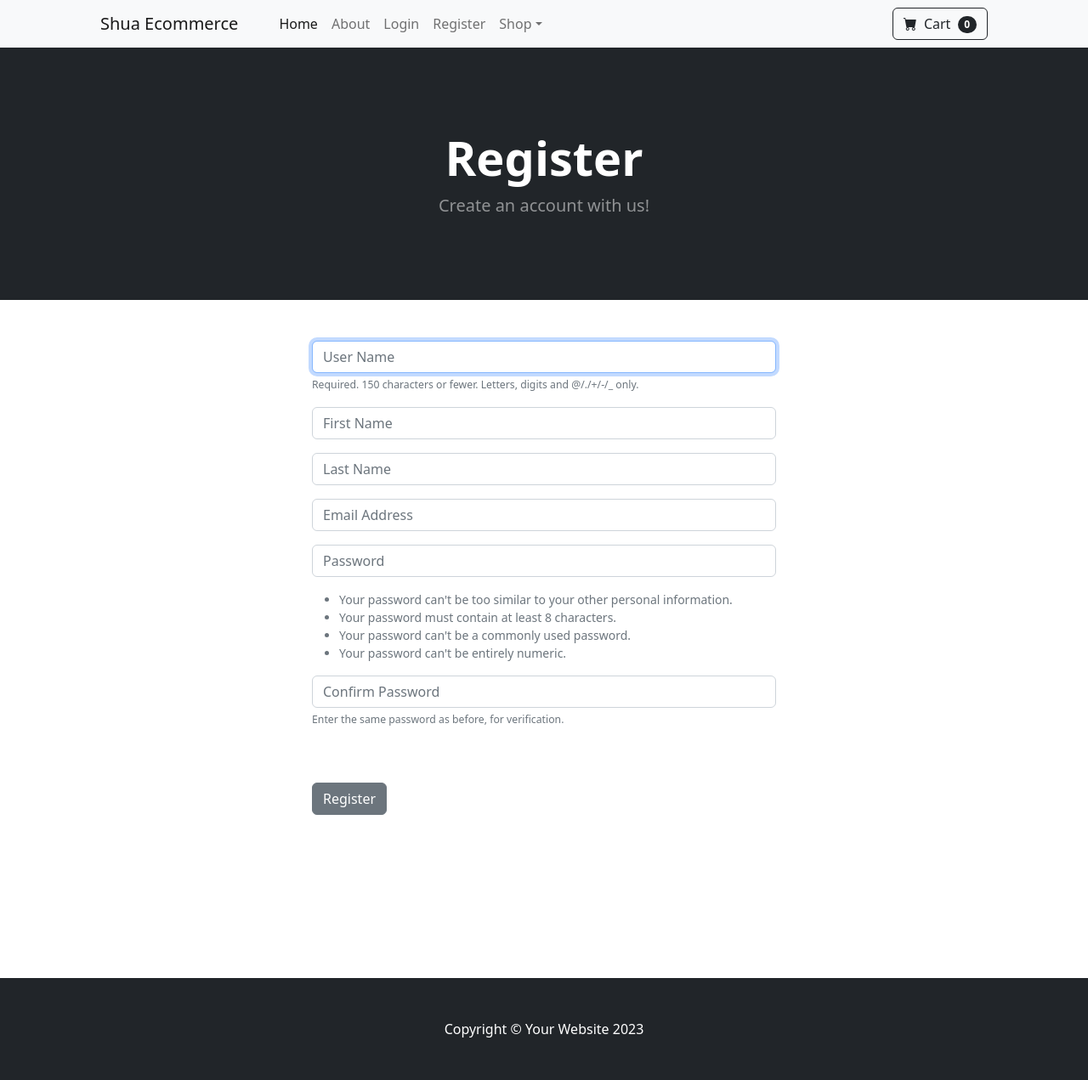
After one commit to jquitoy/django-shop, a Django app: page /register/ in a window 1280 px wide. The commit adds this page. Shown: the whole page at 85% size. Run offline with Django 5.2, Linux system fonts and the light colour scheme; some libraries are stand-ins or nearby versions.

Commit message:
Register New Users - Django Wednesdays ECommerce 8

```diff
--- a/store/admin.py
+++ b/store/admin.py
@@ -1,6 +1,7 @@
 from django.contrib import admin
 from .models import Category, Customer, Product, Order
 # Register your models here.
+
 admin.site.register(Category)
 admin.site.register(Customer)
 admin.site.register(Product)
--- /dev/null
+++ b/store/forms.py
@@ -0,0 +1,30 @@
+from django.contrib.auth.models import User
+from django.contrib.auth.forms import UserCreationForm
+from django import forms
+
+class SignUpForm(UserCreationForm):
+	email = forms.EmailField(label="", widget=forms.TextInput(attrs={'class':'form-control', 'placeholder':'Email Address'}))
+	first_name = forms.CharField(label="", max_length=100, widget=forms.TextInput(attrs={'class':'form-control', 'placeholder':'First Name'}))
+	last_name = forms.CharField(label="", max_length=100, widget=forms.TextInput(attrs={'class':'form-control', 'placeholder':'Last Name'}))
+
+	class Meta:
+		model = User
+		fields = ('username', 'first_name', 'last_name', 'email', 'password1', 'password2')
+
+	def __init__(self, *args, **kwargs):
+		super(SignUpForm, self).__init__(*args, **kwargs)
+
+		self.fields['username'].widget.attrs['class'] = 'form-control'
+		self.fields['username'].widget.attrs['placeholder'] = 'User Name'
+		self.fields['username'].label = ''
+		self.fields['username'].help_text = '<span class="form-text text-muted"><small>Required. 150 characters or fewer. Letters, digits and @/./+/-/_ only.</small></span>'
+
+		self.fields['password1'].widget.attrs['class'] = 'form-control'
+		self.fields['password1'].widget.attrs['placeholder'] = 'Password'
+		self.fields['password1'].label = ''
+		self.fields['password1'].help_text = '<ul class="form-text text-muted small"><li>Your password can\'t be too similar to your other personal information.</li><li>Your password must contain at least 8 characters.</li><li>Your password can\'t be a commonly used password.</li><li>Your password can\'t be entirely numeric.</li></ul>'
+
+		self.fields['password2'].widget.attrs['class'] = 'form-control'
+		self.fields['password2'].widget.attrs['placeholder'] = 'Confirm Password'
+		self.fields['password2'].label = ''
+		self.fields['password2'].help_text = '<span class="form-text text-muted"><small>Enter the same password as before, for verification.</small></span>'
--- a/store/templates/navbar.html
+++ b/store/templates/navbar.html
@@ -13,6 +13,8 @@
 
 			{% else %}
 		    <li class="nav-item"><a class="nav-link" href="{% url "login" %}">Login</a></li>
+			<li class="nav-item"><a class="nav-link" href="{% url "register" %}">Register</a></li>
+
 			{% endif %}
 
 
--- /dev/null
+++ b/store/templates/register.html
@@ -0,0 +1,36 @@
+{% extends 'base.html' %}
+{% block content  %}
+
+<header class="bg-dark py-5">
+	<div class="container px-4 px-lg-5 my-5">
+	    <div class="text-center text-white">
+		<h1 class="display-4 fw-bolder">Register</h1>
+		<p class="lead fw-normal text-white-50 mb-0">Create an account with us!</p>
+	    </div>
+	</div>
+</header>
+
+<div class="container">
+	<div class = "row">
+			<div class = "col-md-6 offset-md-3">
+
+				<br><br>
+				<form method='POST' action='{% url "register" %}'>
+					{% csrf_token %}
+
+					{{ form.as_p }}
+					<br><br>
+					<button type='submit' class='btn btn-secondary'>Register</button>
+
+				</form>
+
+				<br><br>
+				<br><br>
+				<br><br>
+				<br><br>
+			</div>
+		</center>
+	</div>
+</div>
+
+{% endblock %}
--- a/store/urls.py
+++ b/store/urls.py
@@ -6,5 +6,7 @@ urlpatterns = [
     path('about/', views.about, name='about'),
     path('login/', views.login_user, name='login'),
     path('logout/', views.logout_user, name='logout'),
+	path('register/', views.register_user, name='register'),
+
 
 ]
--- a/store/views.py
+++ b/store/views.py
@@ -2,6 +2,11 @@ from django.shortcuts import render, redirect
 from .models import Product
 from django.contrib.auth import authenticate, login, logout
 from django.contrib import messages
+from django.contrib.auth.models import User
+from django.contrib.auth.forms import UserCreationForm
+from .forms import SignUpForm
+from django import forms
+
 
 def home(request):
 	products = Product.objects.all()
@@ -31,3 +36,22 @@ def logout_user(request):
 	logout(request)
 	messages.success(request, ("You have been logged out. Thanks for shopping!"))
 	return redirect('home')
+
+def register_user(request):
+	form = SignUpForm()
+	if request.method == "POST":
+		form = SignUpForm(request.POST)
+		if form.is_valid():
+			form.save()
+			username = form.cleaned_data['username']
+			password = form.cleaned_data['password1']
+			# login user
+			user = authenticate(username=username, password=password)
+			login(request, user)
+			messages.success(request, ("You have been registered successfully. Welcome!"))
+			return redirect('home')
+		else:
+			messages.success(request, ("Oops! There was a problem registering. Try again."))
+			return redirect('register')
+	else:
+		return render(request, 'register.html', {'form': form})
```
Also changed, not shown: db.sqlite3.
